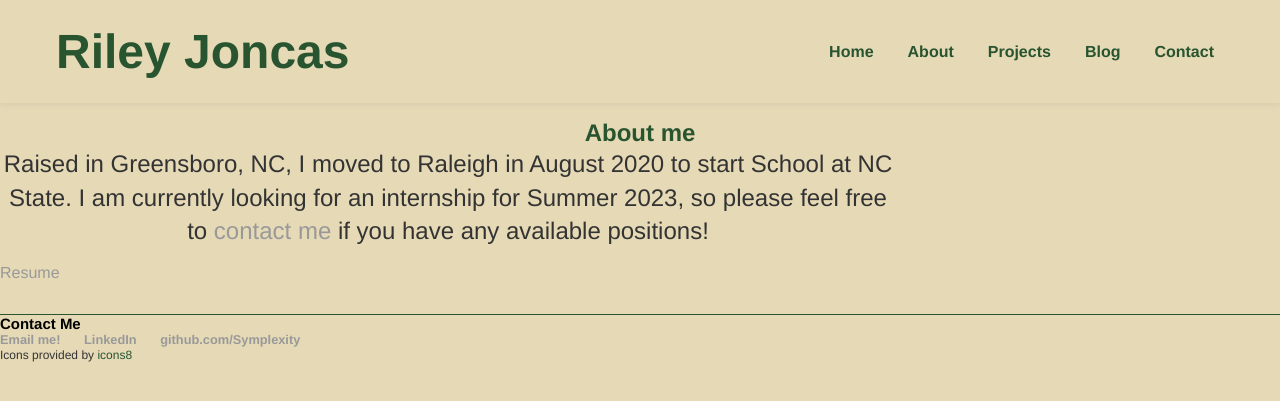
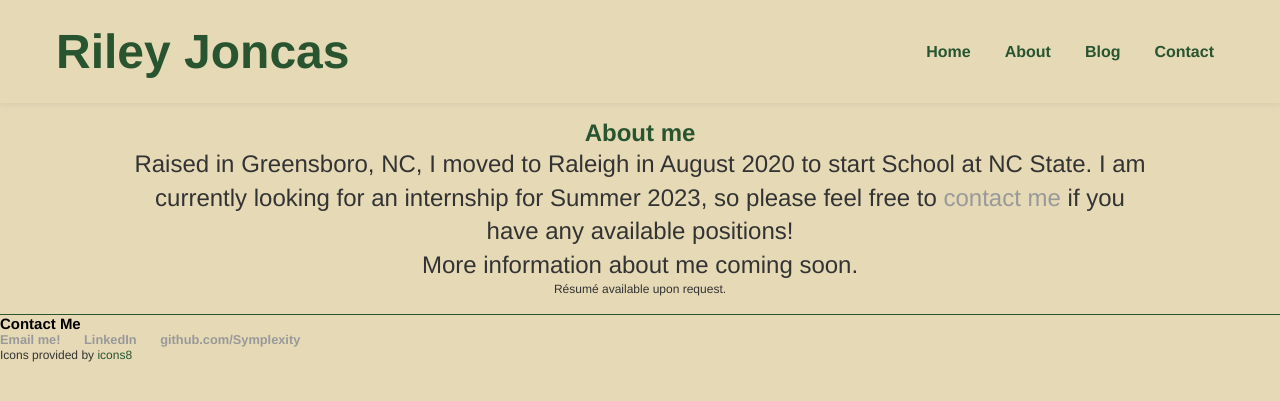
Before and after one commit to Symplexity/Symplexity.github.io, a Jekyll site: the page built from about/index.html, in a window 1280 px wide. Shown: the top 401 px of the page. Built offline with Jekyll 4.4.1, drawn with Linux system fonts in a browser that asks for light colours.

Commit message:
Updates
Updated some pages, and removed the projects page as it is incomplete

```diff
--- a/_includes/nav.html
+++ b/_includes/nav.html
@@ -3,7 +3,7 @@
     <ul>
         <li><a href="/" class="nav-item">Home</a></li>
         <li><a href="/about" class="nav-item">About</a></li>
-        <li><a href="/project/index.html" class="nav-item">Projects</a></li>
+        <!-- <li><a href="/project/index.html" class="nav-item">Projects</a></li> -->
         <li><a href="/blog" class="nav-item">Blog</a></li>
         <li><a href="/contact" class="nav-item">Contact</a></li>
     </ul>
--- a/about/index.html
+++ b/about/index.html
@@ -4,14 +4,25 @@ title: About me
 ---
 <section class="about">
     <h2>{{ page.title }}</h2>
-    <div class="about-text">
+    <div class = "about-text">
         <p>
             Raised in Greensboro, NC, I moved to Raleigh in August 2020 to start School at NC State. I am currently
             looking for an internship for Summer 2023, so please feel free to <a href="/contact">contact me</a> if you
             have
             any available positions!
         </p>
+
+        <p>
+
+            More information about me coming soon.
+        </p>
+
+        <div class = "about-text-foot">
+            <p>
+                Résumé available upon request.
+            </p>
+        </div>
     </div>
 
-    <a href="https://Symplexity.github.io/assets/documents/Resume.pdf" class="about resume">Resume</a>
+    <!-- <a href="https://Symplexity.github.io/assets/documents/Resume.pdf" class="about resume">Resume</a> -->
 </section>
--- a/css/main.css
+++ b/css/main.css
@@ -454,7 +454,16 @@ ul.posts li {
 }
 
 .about-text {
-    align-items: center;
-    width: 70%;
+    display: block;
     text-align: center;
 }
+
+.about-text p {
+    margin-left: 10%;
+    margin-right: 10%;
+}
+
+.about-text-foot p {
+    font-size: .75rem;
+
+}
```
Also changed, not shown: _projects/eagle-project.md (renamed from _projects/testproject copy.md, +2 -0 lines), _projects/ewb.md (added, +8 -0 lines), _projects/pack-scheduler.md (+4 -2 lines), _projects/testproject.md (deleted, +0 -8 lines), assets/icons/icons8-github.svg (added), 1 other file.
